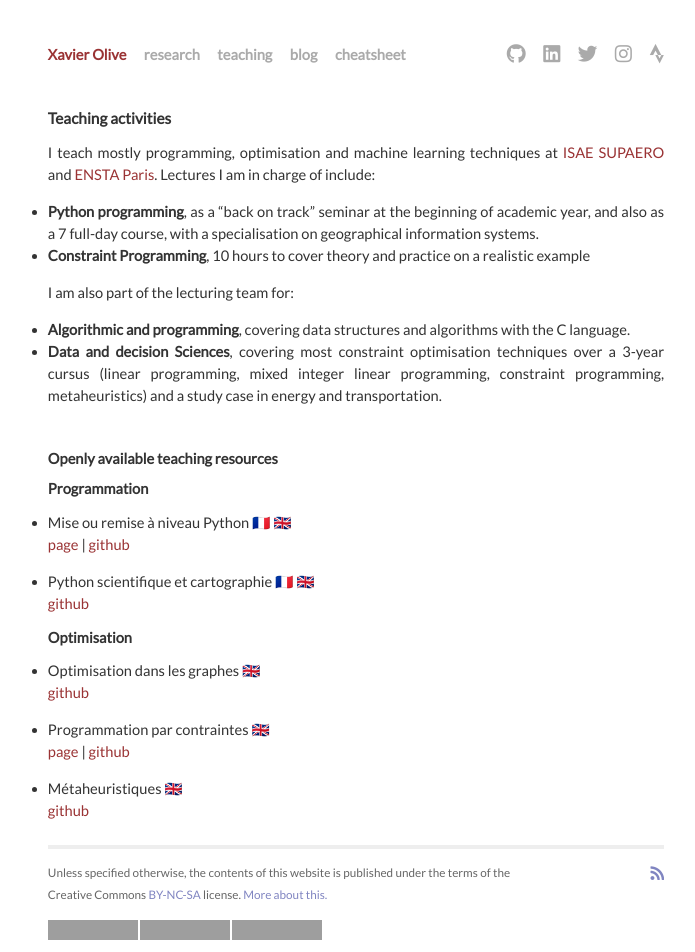
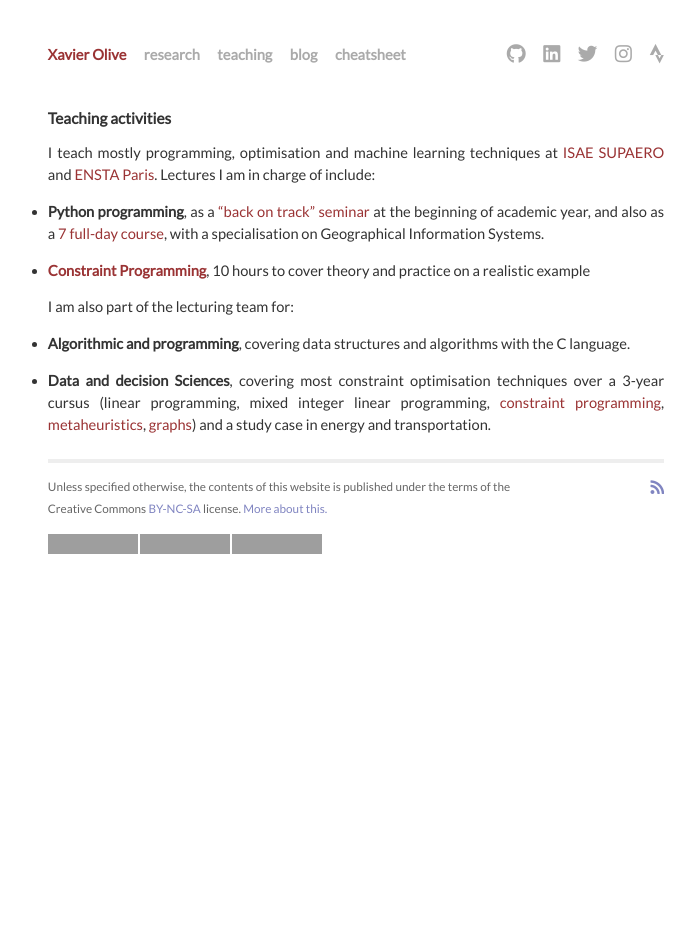
Before and after one commit to xoolive/xoolive.github.io, a Jekyll site: the page built from _pages/teaching.md, in a window 1280 px wide, cut to the strip 0-952 px from the top of the page. Shown: the whole strip, without its empty margins (284-979 px from the left). Built offline with Jekyll 4.4.1, drawn with Linux system fonts in a browser that asks for light colours; nearby versions of some CDN libraries; grey boxes are pictures that could not be loaded.

Commit message:
update teaching

```diff
--- a/_pages/teaching.md
+++ b/_pages/teaching.md
@@ -9,33 +9,12 @@ permalink: /teaching/
 
 I teach mostly programming, optimisation and machine learning techniques at [ISAE SUPAERO](https://www.isae-supaero.fr/en/) and [ENSTA Paris](http://ensta-paris.fr/). Lectures I am in charge of include:
 
-- **Python programming**, as a "back on track" seminar at the beginning of academic year, and also as a 7 full-day course, with a specialisation on geographical information systems.
-- **Constraint Programming**, 10 hours to cover theory and practice on a realistic example
+- **Python programming**, as a ["back on track" seminar](https://xolearn.github.io/back2python) at the beginning of academic year, and also as a [7 full-day course](https://github.com/xolearn/scientificpython), with a specialisation on Geographical Information Systems.
+
+- [**Constraint Programming**](https://xolearn.github.io/constraints), 10 hours to cover theory and practice on a realistic example
 
 I am also part of the lecturing team for:
 
 - **Algorithmic and programming**, covering data structures and algorithms with the C language.
-- **Data and decision Sciences**, covering most constraint optimisation techniques over a 3-year cursus (linear programming, mixed integer linear programming, constraint programming, metaheuristics) and a study case in energy and transportation.
 
-## Openly available teaching resources
-
-### Programmation
-
-- Mise ou remise à niveau Python 🇫🇷 🇬🇧
-  [page](https://xolearn.github.io/back2python) |
-  [github](https://github.com/xolearn/back2python)
-
-- Python scientifique et cartographie 🇫🇷 🇬🇧
-  [github](https://github.com/xolearn/scientificpython)
-
-### Optimisation
-
-- Optimisation dans les graphes 🇬🇧
-  [github](https://github.com/xolearn/graphs)
-
-- Programmation par contraintes 🇬🇧
-  [page](https://xolearn.github.io/constraints) |
-  [github](https://github.com/xolearn/constraints)
-
-- Métaheuristiques 🇬🇧
-  [github](https://github.com/xolearn/metaheuristics)
+- **Data and decision Sciences**, covering most constraint optimisation techniques over a 3-year cursus (linear programming, mixed integer linear programming, [constraint programming](https://xolearn.github.io/constraints), [metaheuristics](https://github.com/xolearn/metaheuristics), [graphs](https://github.com/xolearn/graphs)) and a study case in energy and transportation.
```
